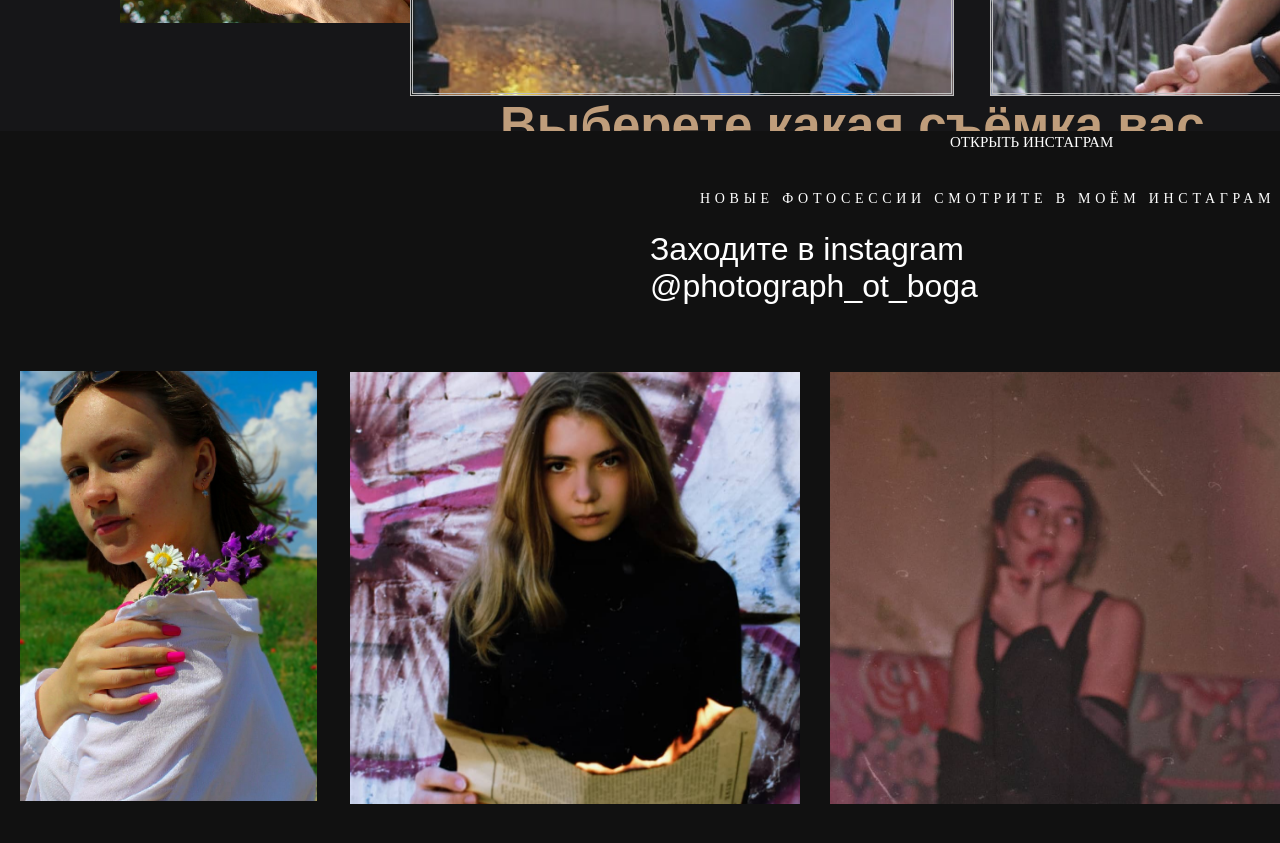
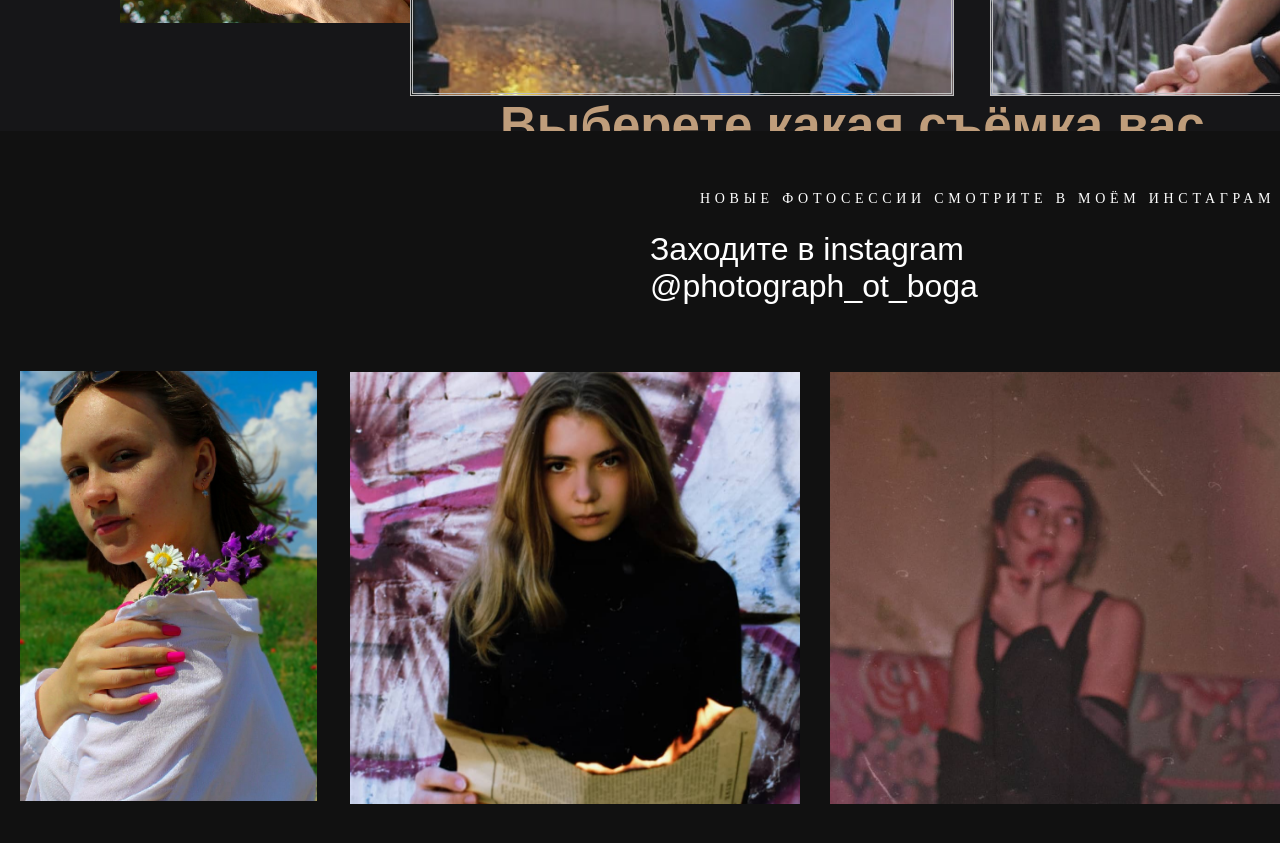
Before and after one commit to bkkbbkk/bkkbbk.github.io, a plain HTML site: page index.html in a window 1280 px wide. Shown: the part 1660-2503 px from the top of the page. Drawn offline with nearby package versions, Linux system fonts and the light colour scheme; a script that the page names is missing.

Commit message:
Add files via upload

```diff
--- a/index.html
+++ b/index.html
@@ -51,7 +51,6 @@
 		<div class="nada1"></div>
 		<div class="dasha1"></div>
 		<div class="dasha2"></div>
-		<a href="https://www.instagram.com/_photograph_ot_boga_/" class="otkr">ОТКРЫТЬ ИНСТАГРАМ</a>
 	</main>
 </body>
 </html>
```
